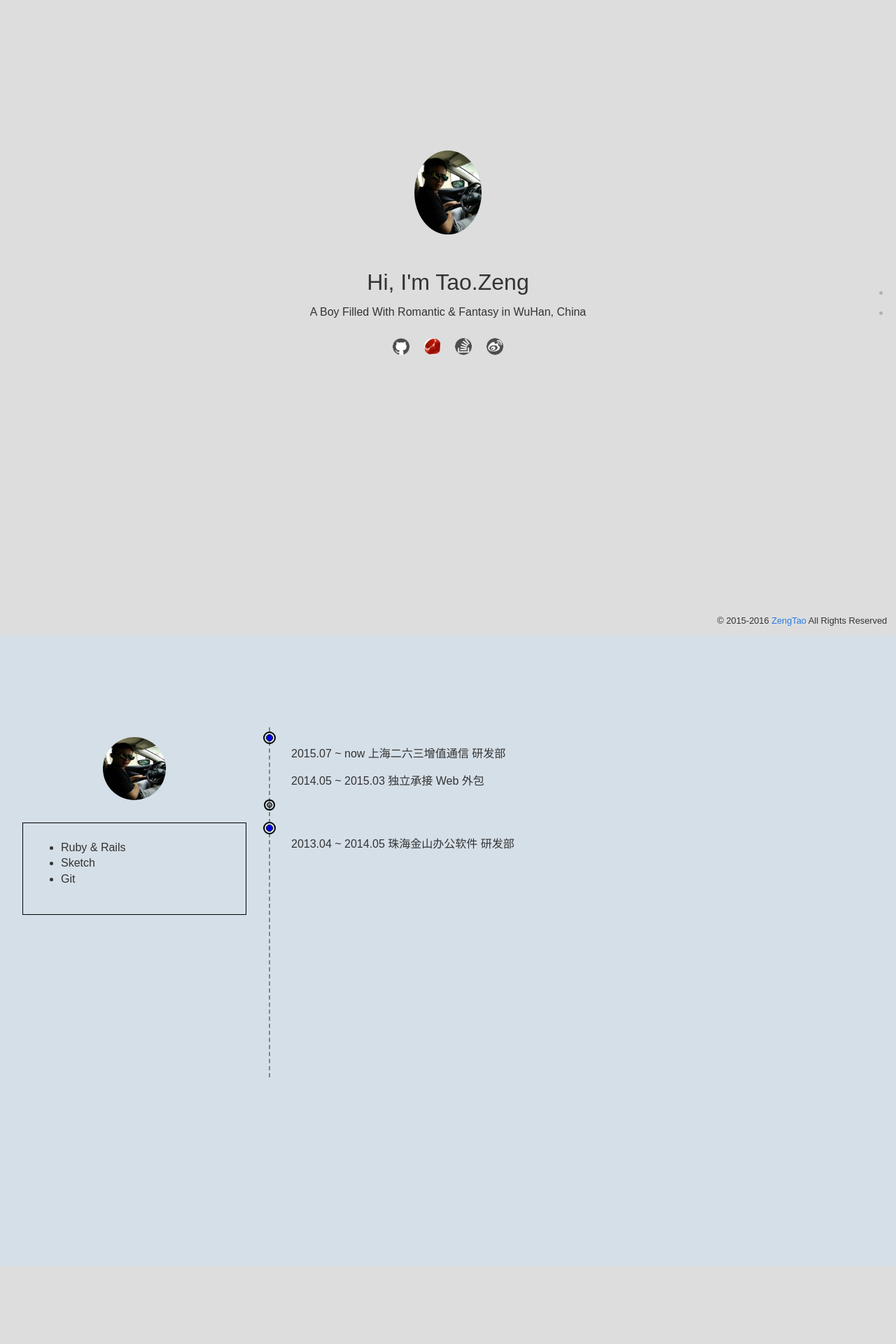
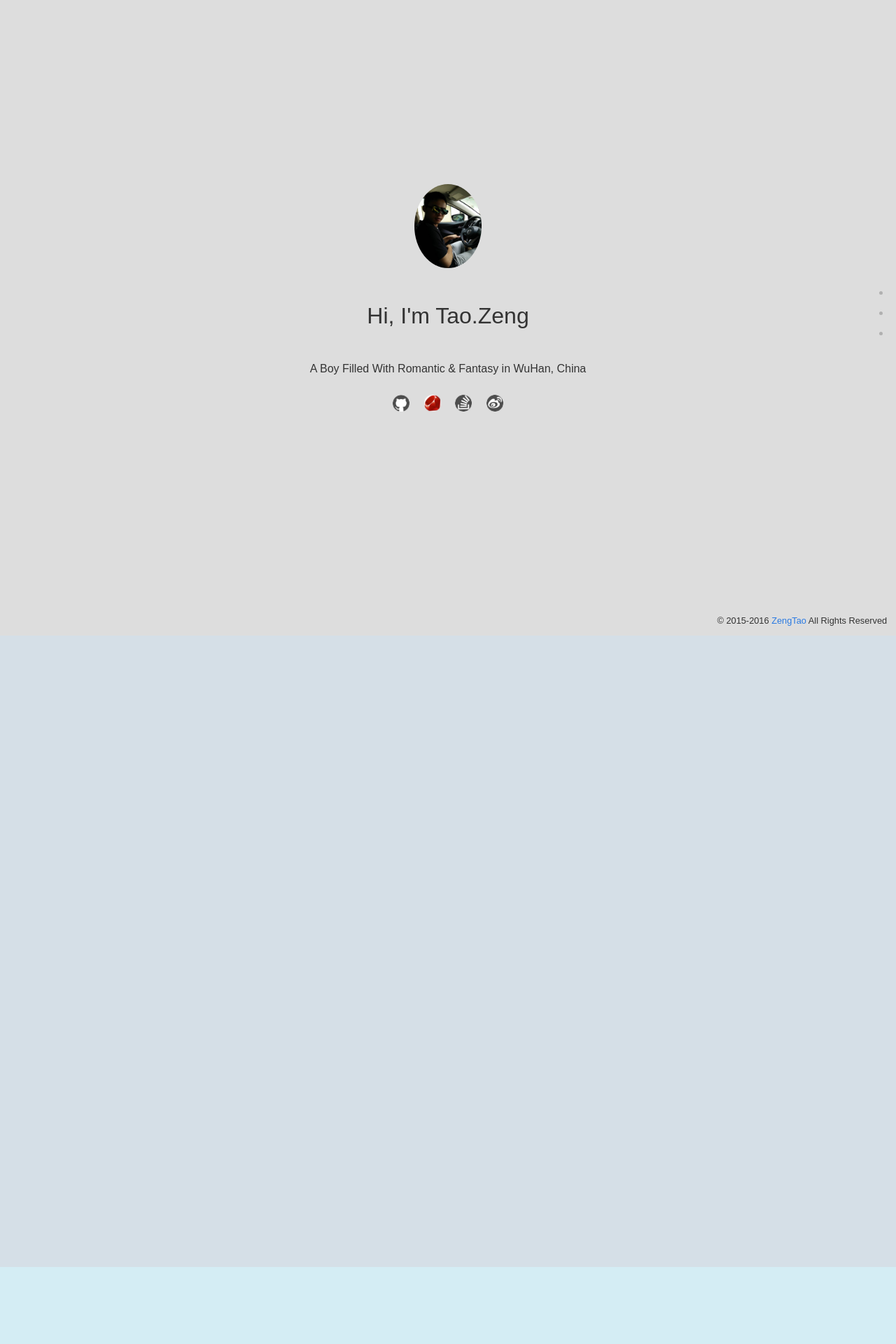
Before and after one commit to w-zengtao/w-zengtao.github.io, a Jekyll site: the page built from index.html, in a window 1280 px wide. Shown: the top 1920 px of the page at 70% size. Built offline with Jekyll 4.4.1, drawn with Linux system fonts in a browser that asks for light colours; before the commit the page ends 1809 px from its top, so only the background shows below that.

Commit message:
调整一下页面

```diff
--- a/_config.yml
+++ b/_config.yml
@@ -6,7 +6,7 @@
 # 'jekyll serve'. If you change this file, please restart the server process.
 
 # Site settings
-title: 我不管我最帅
+title: 天南地北 随遇而安
 email: so.zengtao@gmail.com
 description: > # this means to ignore newlines until "baseurl:"
   Write an awesome description for your new site here. You can edit this
--- a/_includes/head.html
+++ b/_includes/head.html
@@ -10,4 +10,5 @@
   <link rel="canonical" href="{{ page.url | replace:'index.html','' | prepend: site.baseurl | prepend: site.url }}">
   <link rel="alternate" type="application/rss+xml" title="{{ site.title }}" href="{{ "/feed.xml" | prepend: site.baseurl | prepend: site.url }}">
   <script type="text/javascript" src="../bower_components/jquery/dist/jquery.min.js"></script>
+  <link href="../resources/images/favicon.ico" rel="shortcut icon">
 </head>
--- a/_layouts/default.html
+++ b/_layouts/default.html
@@ -5,6 +5,7 @@
 
   <body>
     <ul id="navigation">
+      <li> </li>
       <li> </li>
       <li> </li>
     </ul>
--- a/_sass/_welcome.scss
+++ b/_sass/_welcome.scss
@@ -69,6 +69,10 @@
 		margin-top: 50px;
 		font-size: 2em;
 	}
+
+  div {
+    margin-top: 3em;
+  }
 }
 
 @-webkit-keyframes myfirst {
@@ -89,8 +93,12 @@
   }
 }
 /*----------------------------------------------------------------------------*/
+#about-me {
+  background: #d5dfe7;
+}
+/*----------------------------------------------------------------------------*/
  #info-content {
-  background: #d5dfe7;
+  background: #D4EDF4;
  }
 
  .info-content-person-detail {
--- a/index.html
+++ b/index.html
@@ -22,6 +22,12 @@
 
     </div>
   </div>
+</section>
+
+<div class="screen-line"> </div>
+
+<section id="about-me" class="screen">
+
 </section>
 
 <div class="screen-line"> </div>
```
Also changed, not shown: resources/images/favicon.ico (added).
